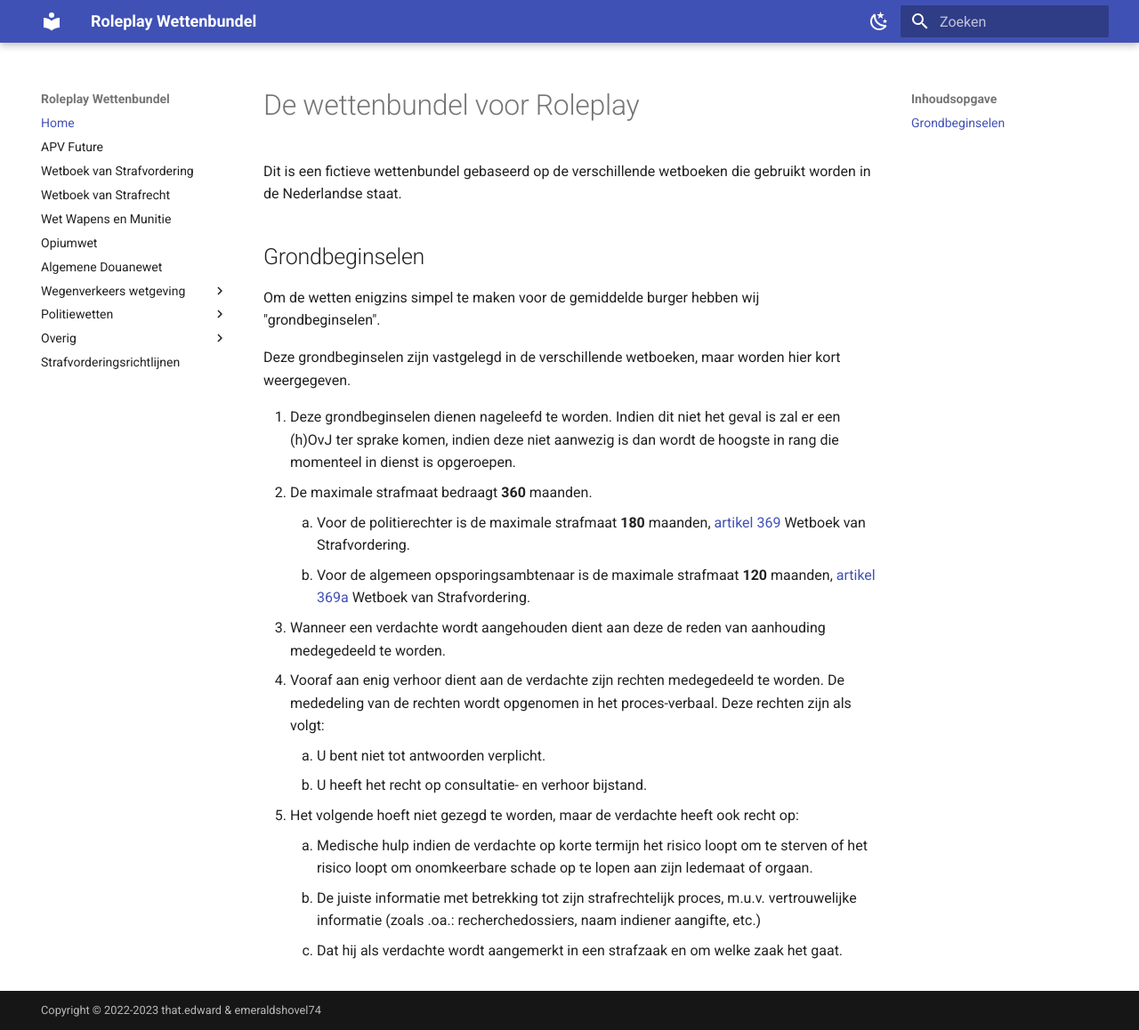
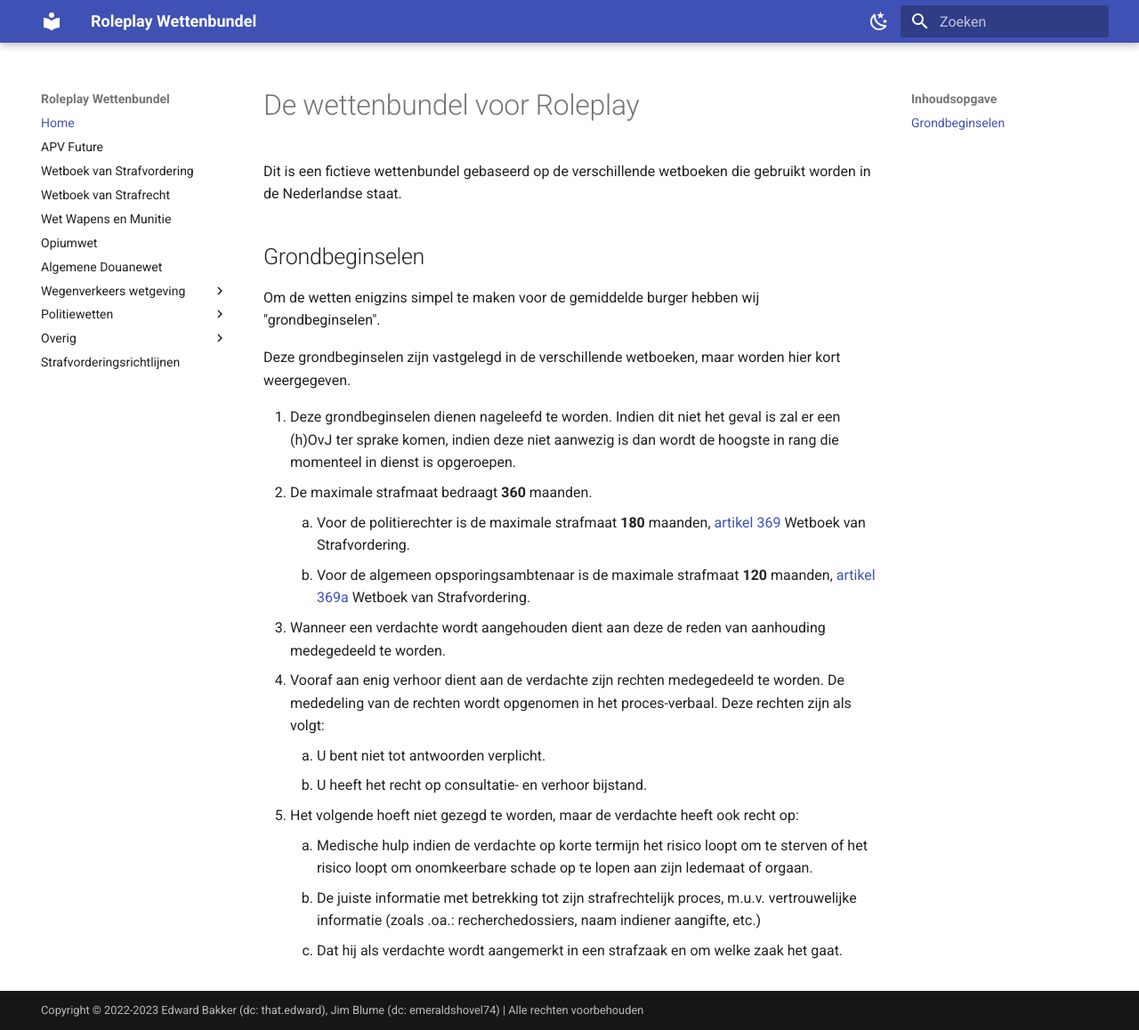
Before and after one commit to EnriqueFernandez20/FutureRP-Wettenbundel, an MkDocs documentation site: the page built from docs/index.md, in a window 1280 px wide and 1158 px high. Shown: the whole window at 89% size. Built offline with MkDocs 1.6.1 and Material for MkDocs 9.7.7, drawn with Linux system fonts in a browser that asks for light colours.

Commit message:
Copyright

```diff
--- a/mkdocs.yml
+++ b/mkdocs.yml
@@ -3,7 +3,7 @@ site_url: https://wetten.roleplayneder.land/
 site_description: 'Roleplay Wettenbundel'
 site_author: 'that.edward'
 
-copyright: Copyright &copy; 2022-2023 that.edward & emeraldshovel74
+copyright: 'Copyright &copy; 2022-2023 Edward Bakker (dc: that.edward), Jim Blume (dc: emeraldshovel74) | Alle rechten voorbehouden'
 
 extra:
   generator: false
```
